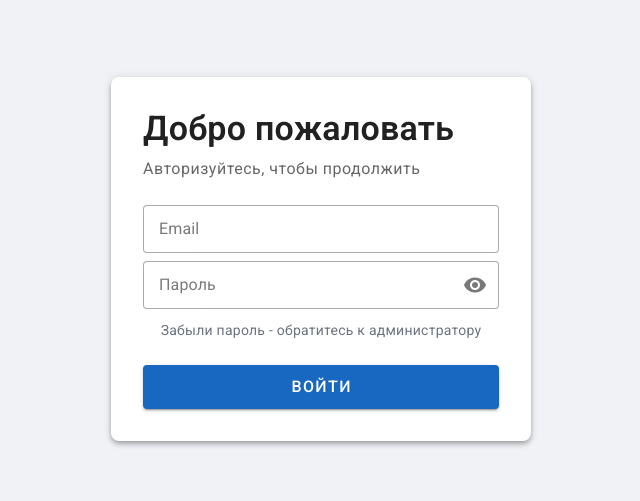
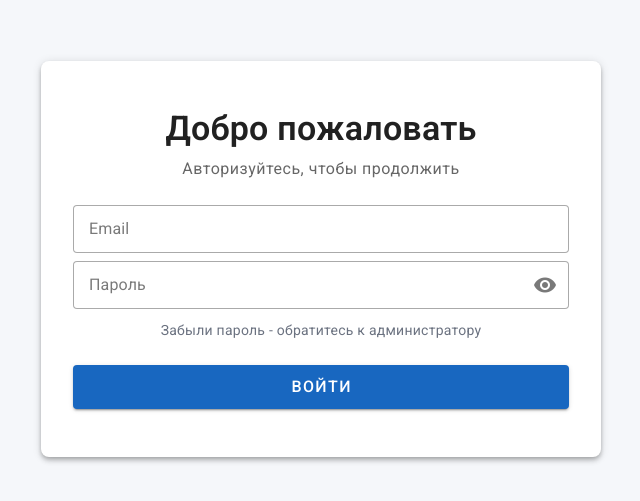
Before and after one commit to ViktoriiaBaban/ml_panel, a Vue app: page /login in a window 1280 px wide. Shown: the part 141-642 px from the top of the page, without its empty margins (319-959 px from the left). Built offline with nearby package versions, Linux system fonts and the light colour scheme; no server answers.

Commit message:
Update login page

```diff
--- a/src/views/LoginView.vue
+++ b/src/views/LoginView.vue
@@ -1,7 +1,7 @@
 <template>
-  <div class="login-page">
-    <v-card class="login-card" elevation="4" rounded="lg">
-      <v-card-text class="pa-8">
+  <div class="h-100 d-flex justify-center align-center pa-6 bg-background">
+    <v-card class="w-100" max-width="560" elevation="4" rounded="lg">
+      <v-card-text class="px-8 py-12 d-flex flex-column align-center">
         <h1 class="text-h4 font-weight-bold mb-2">Добро пожаловать</h1>
         <p class="text-body-1 text-medium-emphasis mb-6">Авторизуйтесь, чтобы продолжить</p>
 
@@ -9,7 +9,7 @@
           {{ authStore.loginError }}
         </v-alert>
 
-        <v-form @submit.prevent="onSubmit">
+        <v-form class="w-100" @submit.prevent="onSubmit">
           <v-text-field
             v-model="email"
             label="Email"
@@ -74,17 +74,4 @@ async function onSubmit() {
 </script>
 
 <style scoped>
-.login-page {
-  min-height: 100vh;
-  display: flex;
-  align-items: center;
-  justify-content: center;
-  background: #f0f2f5;
-  padding: 24px;
-}
-
-.login-card {
-  width: 100%;
-  max-width: 420px;
-}
 </style>
```
